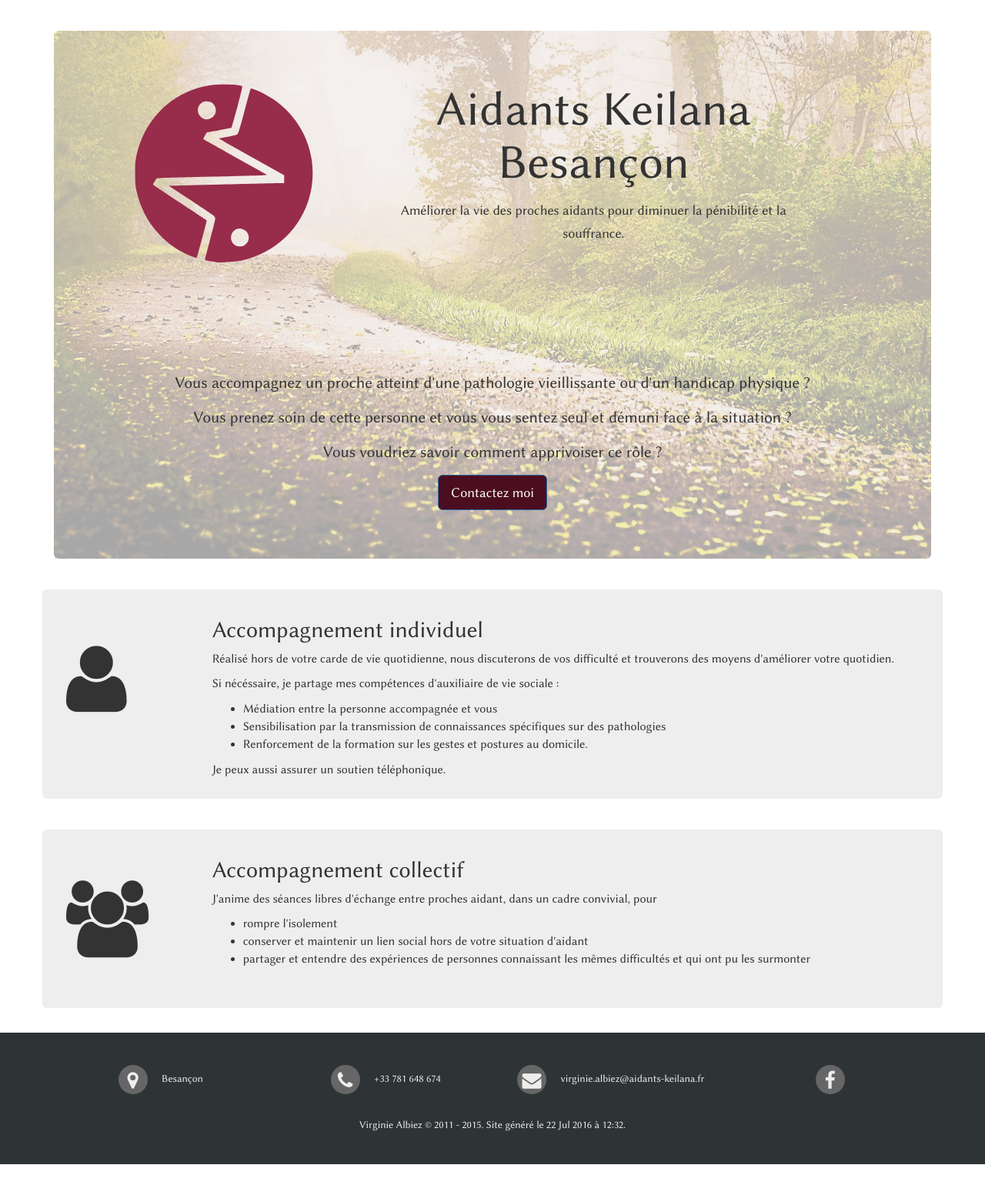
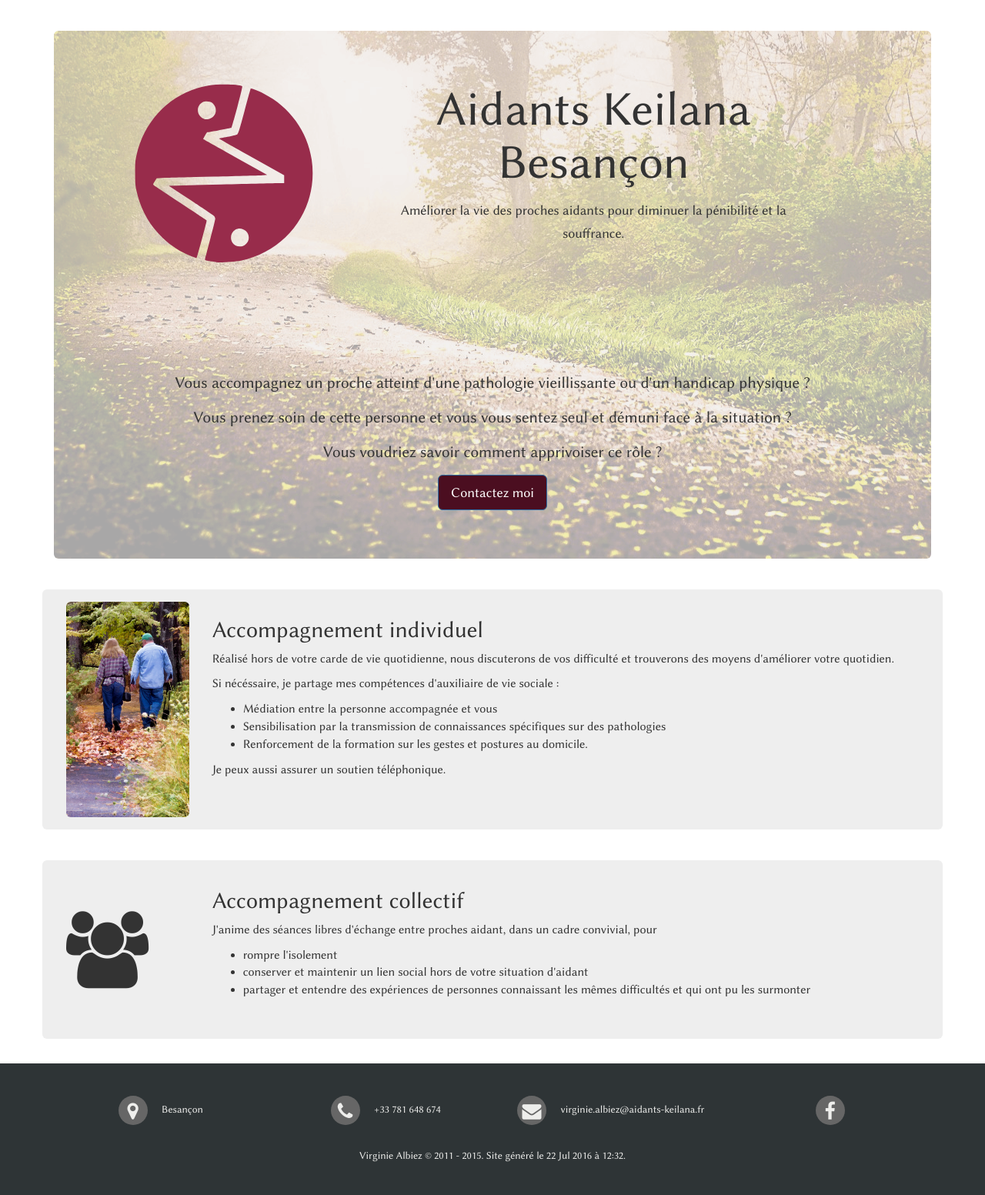
Before and after one commit to aidants-keilana/aidants-keilana.github.io, a Jekyll site: the page built from index.html, in a window 1280 px wide. Shown: the whole page at 77% size. Built offline with Jekyll 4.4.1, drawn with Linux system fonts in a browser that asks for light colours; before the commit the page ends 1513 px from its top, so only the background shows below that.

Commit message:
Add image for coaching service

```diff
--- a/assets/stylesheets/style.css
+++ b/assets/stylesheets/style.css
@@ -177,3 +177,9 @@ body {
   background-repeat: no-repeat;
   background-position: center center;
 }
+
+.service-image {
+  -moz-border-radius:6px;
+  -webkit-border-radius:6px;
+  border-radius:6px;
+}
--- a/index.html
+++ b/index.html
@@ -25,7 +25,7 @@ layout: default
   <div class="spacer-40"></div>
   <div class="row service-detail">
     <div class="col-md-2">
-      <i class="fa fa-user"></i>
+      <img alt='logo aidants keilana' src='/assets/images/walk.png' width="250" class="img-responsive center-block service-image">
     </div>
     <div class="col-md-10">
       <h2>Accompagnement individuel</h2>
```
Also changed, not shown: assets/images/walk.png (added).
